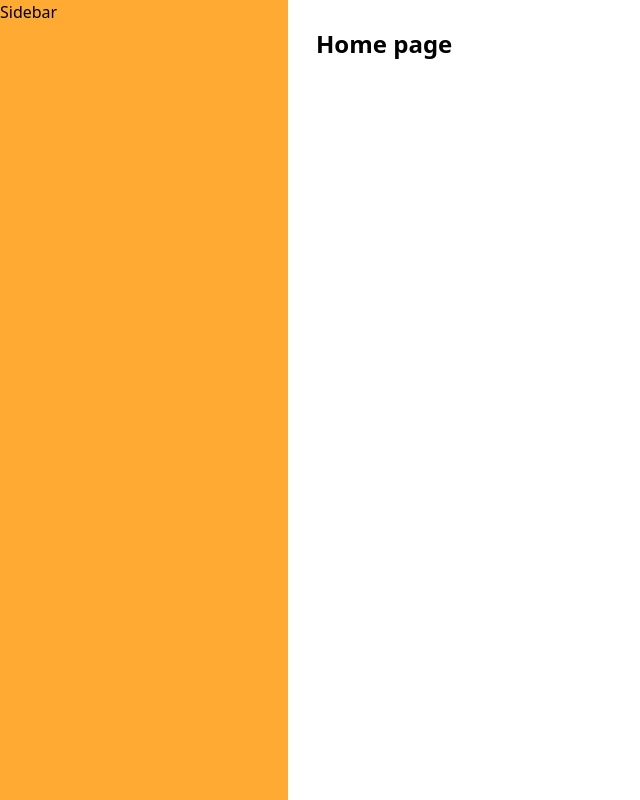
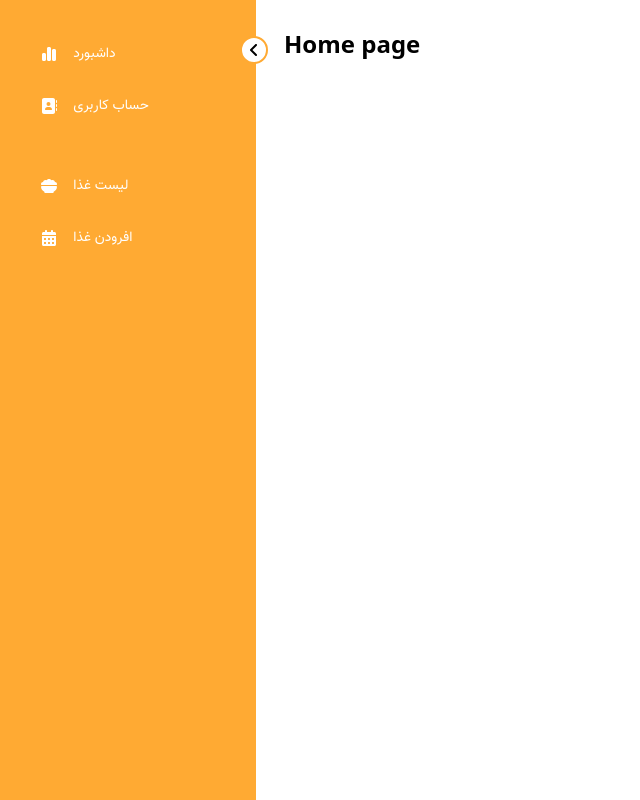
Before and after one commit to SaraZmni/food-dashboard-app, a React app: page /dashboard in a window 1280 px wide. Shown: the whole page, without its empty margins (0-640 px from the left). Built offline with nearby package versions, Linux system fonts and the light colour scheme.

Commit message:
add dashboard design

```diff
--- a/src/components/general/ui-kit/slider/slider.tsx
+++ b/src/components/general/ui-kit/slider/slider.tsx
@@ -4,6 +4,7 @@ import Card from "@components/card/card";
 
 import { FaAngleLeft } from "react-icons/fa6";
 import { FaAngleRight } from "react-icons/fa6";
+
 import Title from "../title/title";
 
 interface CardType {
--- a/src/routes/dashboard/dashboard.tsx
+++ b/src/routes/dashboard/dashboard.tsx
@@ -1,13 +1,62 @@
-function Dashboard() {
+import { FC, useState } from "react";
+
+import { FaAngleLeft } from "react-icons/fa6";
+import { FaAngleRight } from "react-icons/fa6";
+import { FaBowlFood } from "react-icons/fa6";
+import { FaCalendarDays } from "react-icons/fa6";
+import { FaChartSimple } from "react-icons/fa6";
+import { FaAddressBook } from "react-icons/fa6";
+
+const Dashboard: FC = () => {
+  const [open, setOpen] = useState(true);
+  const Menus = [
+    { title: "داشبورد", icon: <FaChartSimple />, gap: false },
+    { title: "حساب کاربری", icon: <FaAddressBook />, gap: false },
+    { title: "لیست غذا", icon: <FaBowlFood />, gap: true },
+    { title: "افرودن غذا", icon: <FaCalendarDays />, gap: false },
+  ];
   return (
     <div className="flex">
-      <div className={`w-72 h-screen bg-layout`}>Sidebar</div>
+      <div
+        className={`${
+          open ? `w-64` : `w-20`
+        } duration-300 relative h-screen bg-layout`}
+      >
+        <div
+          className="absolute w-7 h-7 border-2  cursor-pointer -right-3 top-9  border-layout rounded-full text-center bg-white flex items-center justify-center"
+          onClick={() => setOpen((prevState) => !prevState)}
+        >
+          {open ? <FaAngleLeft /> : <FaAngleRight />}
+        </div>
+        <ul className="font-vazir pt-6">
+          {Menus.map((menu, index) => (
+            <li
+              className={`${
+                open ? "w-10/12" : "w-2 justify-center"
+              } w-10/12 text-white cursor-pointer text-md flex items-center mx-auto gap-x-4 hover:bg-crystal rounded-md px-5 py-3 ${
+                menu.gap ? "mt-9" : " mt-2"
+              }`}
+              key={index}
+            >
+              <div>{menu.icon}</div>
+              <span
+                className={`text-sm ${
+                  !open && "hidden"
+                } origin-left duration-200`}
+              >
+                {menu.title}
+              </span>
+            </li>
+          ))}
+        </ul>
+      </div>
+
       <div className="p-7 text-2xl font-semibold flex-1 h-screen">
         <h1>Home page</h1>
         <div></div>
       </div>
     </div>
   );
-}
+};
 
 export default Dashboard;
--- a/tailwind.config.js
+++ b/tailwind.config.js
@@ -11,6 +11,7 @@ module.exports = {
         success: "#42c486",
         light: "#ffeae6",
         layout: "#FFAA33",
+        crystal: "rgba(255,255,255,0.17)",
       },
       fontFamily: {
         vazir: ["Vazir"],
```
